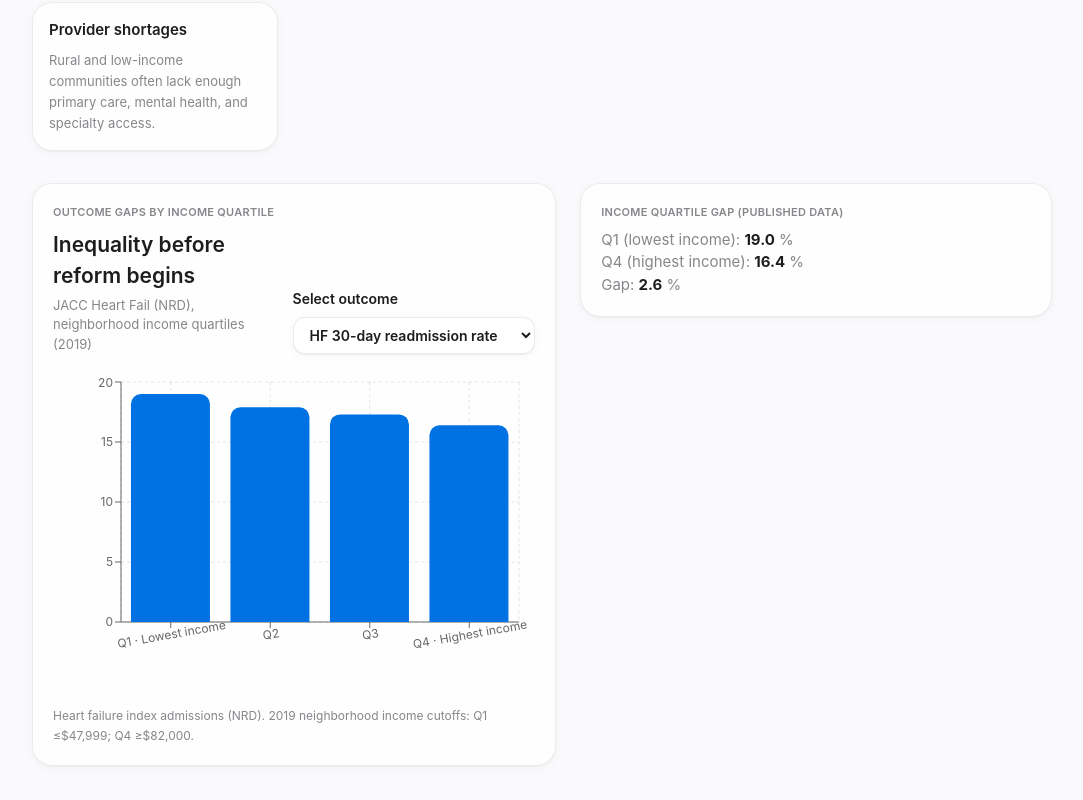
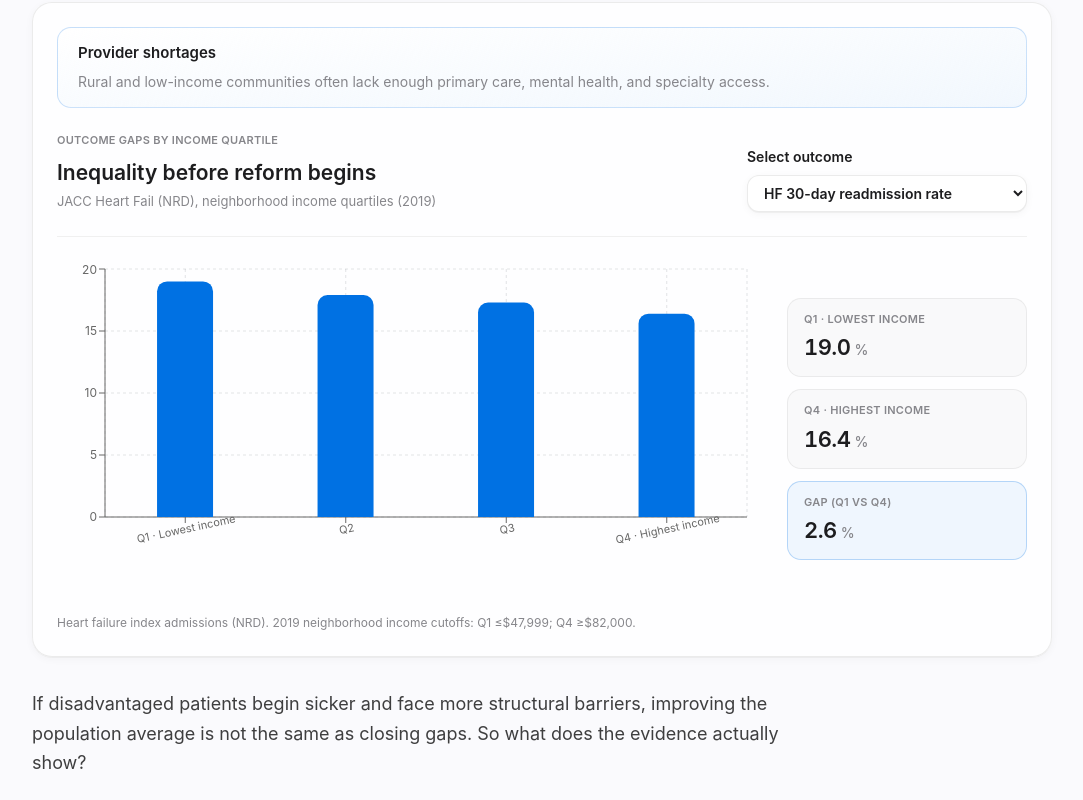
Before and after one commit to amiyais-bit/Econ30, a React (Vite) app: page / in a window 1280 px wide. Shown: the part 3180-3980 px from the top of the page, without its empty margins (98-1181 px from the left). Built offline with nearby package versions, Linux system fonts and the light colour scheme.

Commit message:
Improve Baseline Inequality layout to remove empty space.
Combines provider shortages, chart, and quartile gap stats into one cohesive card with a side-by-side desktop layout.

Co-authored-by: Cursor <cursoragent@cursor.com>

```diff
--- a/src/components/BaselineInequality.tsx
+++ b/src/components/BaselineInequality.tsx
@@ -18,21 +18,35 @@ import {
 
 const outcomeKeys = Object.keys(baselineOutcomeMeta) as BaselineOutcomeKey[];
 
-const barriers = [
-  {
-    title: "Provider shortages",
-    body: "Rural and low-income communities often lack enough primary care, mental health, and specialty access.",
-  },
-];
-
 function fmt(n: number, decimals = 1) {
   return n.toFixed(decimals);
+}
+
+function GapStat(props: { label: string; value: string; unit: string; accent?: boolean }) {
+  return (
+    <div
+      className={[
+        "rounded-[14px] border px-4 py-3",
+        props.accent
+          ? "border-apple-blue/25 bg-apple-blue/[0.06]"
+          : "border-black/[0.06] bg-surface/60",
+      ].join(" ")}
+    >
+      <p className="text-[11px] font-semibold uppercase tracking-wide text-ink-secondary">
+        {props.label}
+      </p>
+      <p className="mt-1 text-[22px] font-semibold tabular-nums tracking-tight text-ink">
+        {props.value}
+        <span className="ml-1 text-[14px] font-medium text-ink-secondary">{props.unit}</span>
+      </p>
+    </div>
+  );
 }
 
 export default function BaselineInequality() {
   const [outcome, setOutcome] = useState<BaselineOutcomeKey>("readmissionRate");
   const meta = baselineOutcomeMeta[outcome];
-  const decimals = outcome === "lifeExpectancyAt40" ? 1 : 1;
+  const decimals = 1;
 
   const lowest = baselineData[0]?.[outcome] ?? 0;
   const highest = baselineData[baselineData.length - 1]?.[outcome] ?? 0;
@@ -51,6 +65,11 @@ export default function BaselineInequality() {
     return "Average race-adjusted life expectancy at age 40 across income percentiles within each national quartile (men and women combined).";
   }, [outcome]);
 
+  const q1Label =
+    outcome === "lifeExpectancyAt40" ? "Lowest income quartile" : "Q1 · lowest income";
+  const q4Label =
+    outcome === "lifeExpectancyAt40" ? "Highest income quartile" : "Q4 · highest income";
+
   return (
     <Section
       id="baseline"
@@ -58,18 +77,16 @@ export default function BaselineInequality() {
       title="Baseline Inequality"
       subtitle="Patients do not enter the healthcare system on equal footing — and value-based care inherits whatever inequality already exists at the starting line."
     >
-      <div className="mb-8 grid gap-3 sm:grid-cols-2 lg:grid-cols-4">
-        {barriers.map((b) => (
-          <Card key={b.title} className="p-4 sm:col-span-2 lg:col-span-1">
-            <h4 className="text-[15px] font-semibold text-ink">{b.title}</h4>
-            <p className="mt-2 text-[13px] leading-relaxed text-ink-secondary">{b.body}</p>
-          </Card>
-        ))}
+      <Card className="overflow-hidden p-5 sm:p-6">
+        <div className="rounded-[14px] border border-apple-blue/20 bg-gradient-to-br from-white to-apple-blue/[0.05] px-4 py-3.5 sm:px-5">
+          <h4 className="text-[15px] font-semibold text-ink">Provider shortages</h4>
+          <p className="mt-1.5 text-[14px] leading-relaxed text-ink-secondary">
+            Rural and low-income communities often lack enough primary care, mental health, and
+            specialty access.
+          </p>
         </div>
 
-      <div className="grid gap-6 lg:grid-cols-[1fr_0.9fr] lg:items-start">
-        <Card className="p-5">
-          <div className="flex flex-col gap-3 sm:flex-row sm:items-end sm:justify-between">
+        <div className="mt-6 flex flex-col gap-4 border-b border-black/[0.06] pb-6 sm:flex-row sm:items-end sm:justify-between">
           <div>
             <p className="text-[11px] font-semibold uppercase tracking-wide text-ink-secondary">
               Outcome gaps by income quartile
@@ -81,7 +98,7 @@ export default function BaselineInequality() {
               {meta.source} ({meta.year})
             </p>
           </div>
-            <label className="text-[14px] font-semibold text-ink">
+          <label className="w-full shrink-0 text-[14px] font-semibold text-ink sm:w-[min(100%,280px)]">
             Select outcome
             <select
               className="mt-2 w-full rounded-[12px] border border-black/[0.08] bg-white px-3 py-2 text-[14px] shadow-apple"
@@ -97,12 +114,13 @@ export default function BaselineInequality() {
           </label>
         </div>
 
-          <div className="mt-5 h-[320px]">
+        <div className="mt-6 grid gap-6 lg:grid-cols-[minmax(0,1fr)_240px] lg:items-stretch">
+          <div className="min-h-[300px] h-[min(42vh,360px)]">
             <ResponsiveContainer width="100%" height="100%">
               <BarChart data={baselineData} margin={{ top: 8, right: 16, left: 8, bottom: 8 }}>
                 <CartesianGrid strokeDasharray="3 3" stroke="rgba(15, 23, 42, 0.12)" />
-                <XAxis dataKey="group" tick={{ fontSize: 12 }} interval={0} angle={-10} height={64} />
-                <YAxis tick={{ fontSize: 12 }} />
+                <XAxis dataKey="group" tick={{ fontSize: 11 }} interval={0} angle={-12} height={72} />
+                <YAxis tick={{ fontSize: 12 }} width={40} />
                 <Tooltip
                   formatter={(value: number) => [`${fmt(value, decimals)} ${meta.unit}`, meta.label]}
                   labelStyle={{ color: "#111216", fontWeight: 700 }}
@@ -112,31 +130,22 @@ export default function BaselineInequality() {
                     boxShadow: "0 12px 26px rgba(17, 18, 22, 0.08)",
                   }}
                 />
-                <Bar dataKey={outcome} fill="#0071e3" radius={[10, 10, 0, 0]} />
+                <Bar dataKey={outcome} fill="#0071e3" radius={[10, 10, 0, 0]} maxBarSize={56} />
               </BarChart>
             </ResponsiveContainer>
           </div>
 
-          <p className="mt-3 text-[12px] leading-relaxed text-ink-secondary">{footnote}</p>
+          <div className="flex flex-col justify-center gap-3">
+            <GapStat label={q1Label} value={fmt(lowest, decimals)} unit={meta.unit} />
+            <GapStat label={q4Label} value={fmt(highest, decimals)} unit={meta.unit} />
+            <GapStat label="Gap (Q1 vs Q4)" value={fmt(gap, decimals)} unit={meta.unit} accent />
+          </div>
+        </div>
+
+        <p className="mt-4 text-[12px] leading-relaxed text-ink-secondary">{footnote}</p>
       </Card>
 
-        <Card className="p-5">
-          <p className="text-[11px] font-semibold uppercase tracking-wide text-ink-secondary">
-            Income quartile gap (published data)
-          </p>
-          <p className="mt-2 text-[15px] text-ink-secondary">
-            {outcome === "lifeExpectancyAt40" ? "Lowest income quartile" : "Q1 (lowest income)"}:{" "}
-            <span className="font-bold text-ink">{fmt(lowest, decimals)}</span> {meta.unit}
-            <br />
-            {outcome === "lifeExpectancyAt40" ? "Highest income quartile" : "Q4 (highest income)"}:{" "}
-            <span className="font-bold text-ink">{fmt(highest, decimals)}</span> {meta.unit}
-            <br />
-            Gap: <span className="font-bold text-ink">{fmt(gap, decimals)}</span> {meta.unit}
-          </p>
-        </Card>
-      </div>
-
-      <p className="mt-10 max-w-3xl text-[17px] leading-relaxed text-ink/85 sm:text-[18px]">
+      <p className="mt-8 max-w-3xl text-[17px] leading-relaxed text-ink/85 sm:text-[18px]">
         If disadvantaged patients begin sicker and face more structural barriers, improving the
         population average is not the same as closing gaps. So what does the evidence actually show?
       </p>
```
Lines whose indentation alone changed are shown as unchanged.
